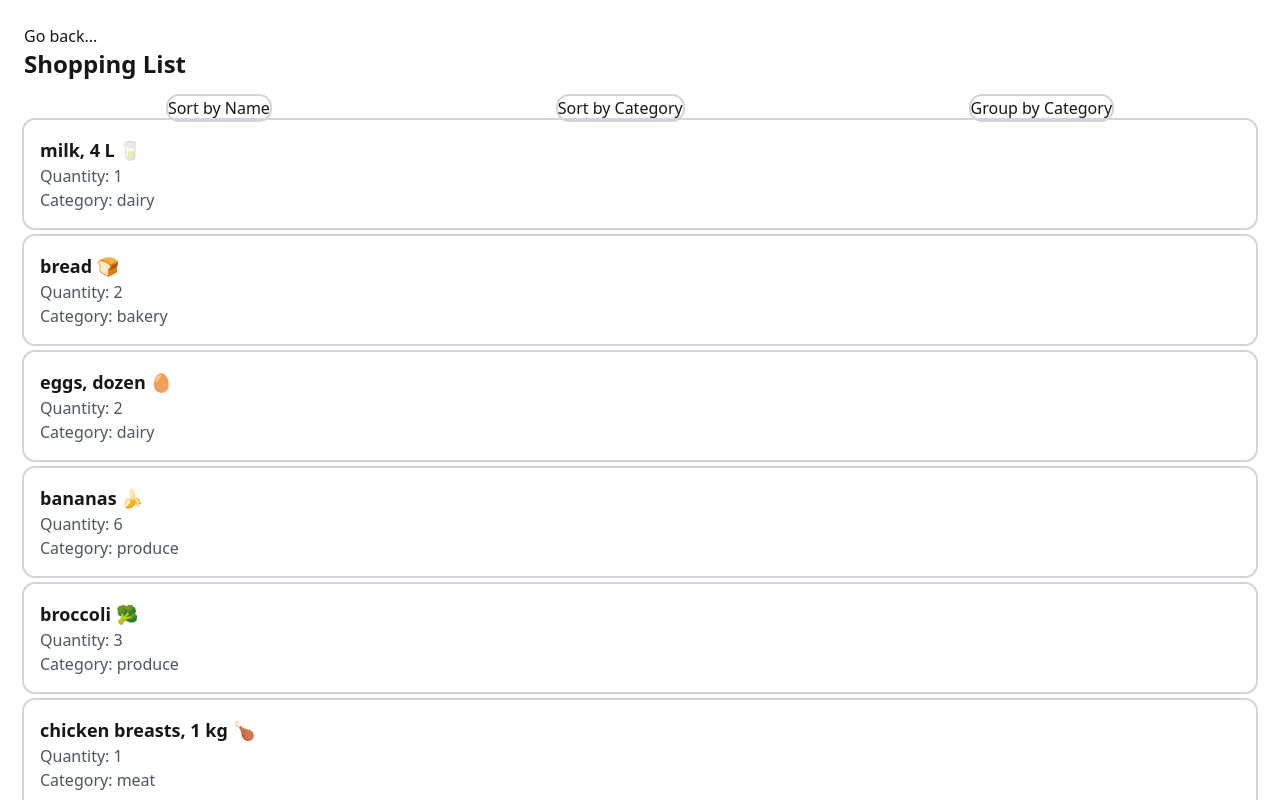
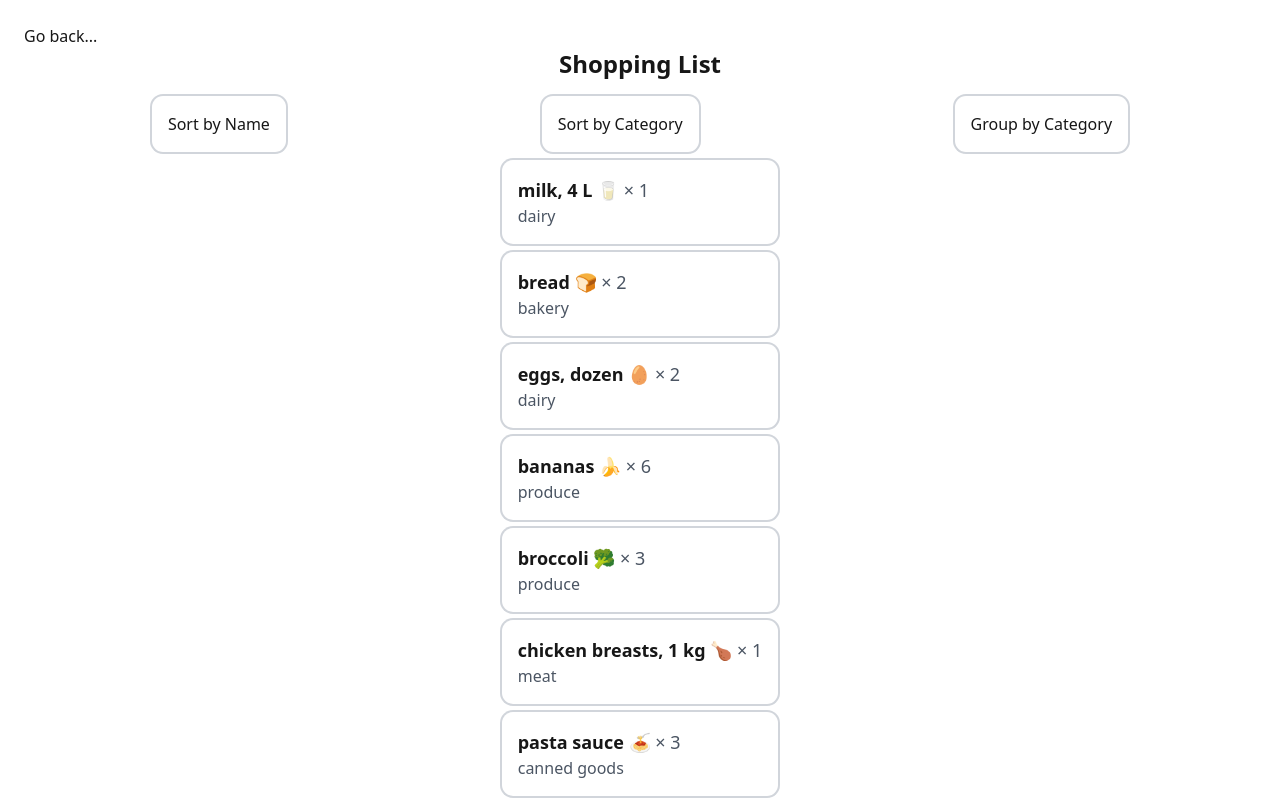
Before and after one commit to FlawlessCasual17/cprg306-assignments, a Next.js app: page /week-6 in a window 1280 px wide. Shown: the top 800 px of the page. Built offline with nearby package versions, Linux system fonts and the light colour scheme.

Commit message:
Update `week-6` module
Signed-off-by: FlawlessCasual17 <07e5297d5b@c0x0.com>

```diff
--- a/app/week-6/item.js
+++ b/app/week-6/item.js
@@ -3,9 +3,12 @@ import './styles.css'
 export default function Item({ id, name, quantity, category }) {
     return (
         <li className='ring-2 ring-gray-300 p-4 mb-2 rounding shadow-sm'>
-            <div className='font-semibold text-lg'>{name}</div>
-            <div className='text-gray-600'>Quantity: {quantity}</div>
-            <div className='text-gray-600'>Category: {category}</div>
+            <div className='font-semibold text-lg'>
+                {name} <span className='font-normal text-gray-600' style={{ lineHeight: '0', fontSize: '1' }}>
+                    × {quantity}
+                </span>
+            </div>
+            <div className='text-gray-600' style={{ fontSize: '1' }}>{category}</div>
         </li>
     )
 }
--- a/app/week-6/list-item.js
+++ b/app/week-6/list-item.js
@@ -17,14 +17,15 @@ export default function ListItem() {
     // else if (sortBy === 'category')
     //     return a.category.localeCompare(b.category)
 
-    function sortByName() { setSortBy('name'); sortItems() }
-    function sortByCategory() { setSortBy('category'); sortItems() }
+    function sortByName() { setSortBy('name'); sortItems(); setGroupByCategory(false) }
+    function sortByCategory() { setSortBy('category'); sortItems(); setGroupByCategory(false) }
 
     function handleGroupByCategory() {
         setGroupByCategory(true)
         const groupedItems = [...items].reduce((acc, item) => {
             if (!acc[item.category]) acc[item.category] = []
             acc[item.category].push(item)
+
             return acc
         })
         // if (!acc[item.category]) acc[item.category] = []
@@ -46,23 +47,23 @@ export default function ListItem() {
                 </div>
             )
 
-        return <ul>{items.map(item => <Item key={item.id} {...item} />)}</ul>
+        return <ul>{[...items].map(item => <Item key={item.id} {...item} />)}</ul>
     }
 
     return (
         <div>
             <span className='flex justify-around'>
-                <button onClick={sortByName} className='rounding ring-2 ring-gray-300'>
+                <button onClick={sortByName} className='rounding ring-2 ring-gray-300 p-4 mb-2 shadow-sm'>
                     Sort by Name
                 </button>
-                <button onClick={sortByCategory} className='rounding ring-2 ring-gray-300' >
+                <button onClick={sortByCategory} className='rounding ring-2 ring-gray-300 p-4 mb-2 shadow-sm' >
                     Sort by Category
                 </button>
-                <button onClick={handleGroupByCategory} className='rounding ring-2 ring-gray-300'>
+                <button onClick={handleGroupByCategory} className='rounding ring-2 ring-gray-300 p-4 mb-2 shadow-sm'>
                     Group by Category
                 </button>
             </span>
-            {renderItems()}
+            <span className='flex justify-around'>{renderItems()}</span>
         </div>
     )
 
--- a/app/week-6/page.js
+++ b/app/week-6/page.js
@@ -7,7 +7,7 @@ export default function Page() {
         <main className='m-6'>
             {/* dprint-ignore */}
             <Link href='../'>Go back...</Link>
-            <h1 className='text-2xl font-bold mb-4'>Shopping List</h1>
+            <h1 className='text-2xl font-bold mb-4 text-center'>Shopping List</h1>
             <ListItem />
         </main>
     )
```
